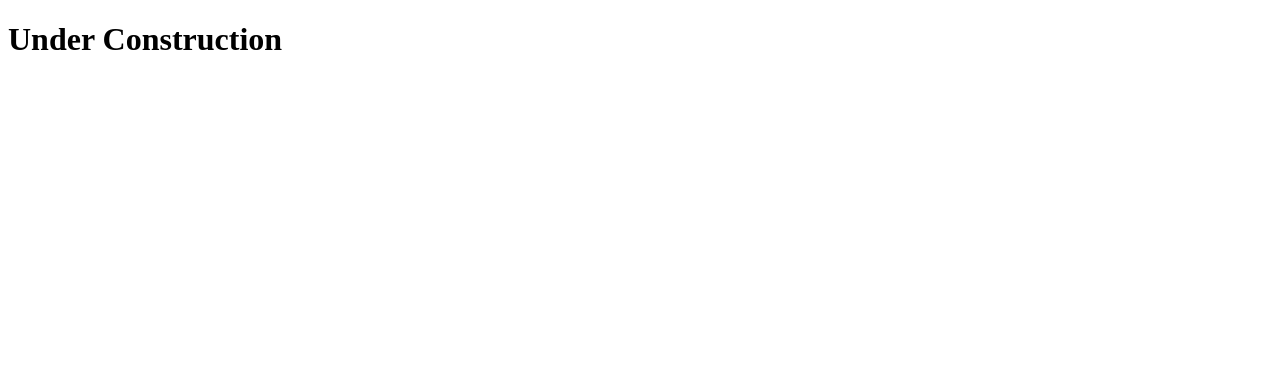
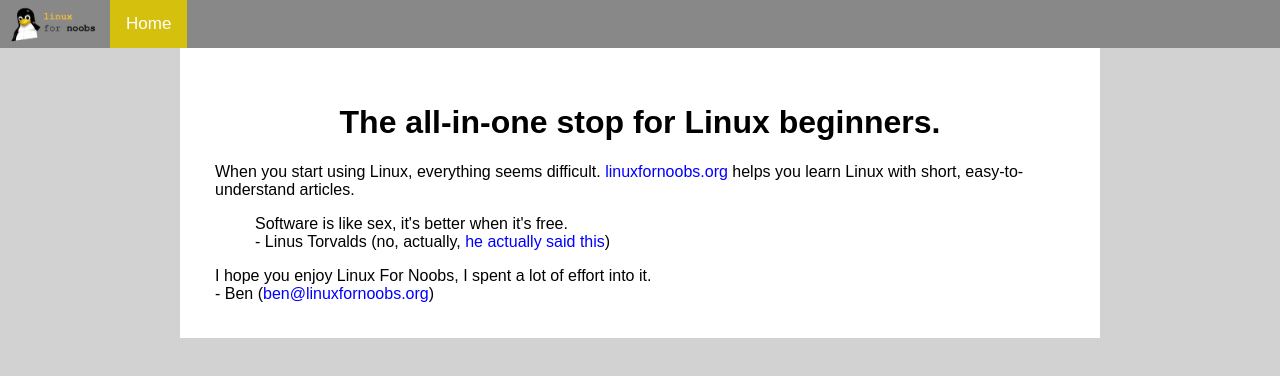
Before and after one commit to bendaws/linuxfornoobs, a plain HTML site: page index.html in a window 1280 px wide. Drawn offline with Linux system fonts and the light colour scheme.

Commit message:
Started the main website

```diff
--- /dev/null
+++ b/assets/css/style.css
@@ -0,0 +1,58 @@
+body {
+    font-family: Arial, Helvetica, sans-serif;
+    margin: 0px;
+}
+
+.topnav {
+    background-color: #888;
+    overflow: hidden;
+}
+
+.topnav a {
+    float: left;
+    color: #222;
+    text-align: center;
+    padding: 14px 16px;
+    text-decoration: none;
+    font-size: 17px;
+}
+
+.topnav a:hover {
+    text-decoration: none;
+    background-color: #ddd;
+    color: black;
+}
+
+.topnav a.active {
+    background-color: #d4c00d;
+    color: white;
+}
+
+html {
+    background-color: #d2d2d2;
+}
+
+.content {
+    display: block;
+    margin-left: auto;
+    margin-right: auto;
+    height: 100%;
+    padding: 35px;
+    background-color: #ffffff;
+    width: 850px;
+    align-items: center;
+}
+
+.content h1, h2 {
+    text-align: center;
+}
+
+a {
+    color: blue;
+    text-decoration: none;
+}
+
+a:hover {
+    color: blue;
+    text-decoration: underline;
+}
--- a/index.html
+++ b/index.html
@@ -1,10 +1,38 @@
+<!--
+Linux For Noobs <https://www.linuxfornoobs.org>
+(C) Copyright 2024 Ben Daws <ben@linuxfornoobs.org>
+Licensed under the MIT License
+-->
+
 <!DOCTYPE html>
+
 <html>
   <head>
-    <title>Under Construction</title>
+    <title>Linux For Noobs - Homepage</title>
+    <link rel="icon" type="image/x-icon" href="assets/png/favicon.png">
+    <link rel="stylesheet" href="assets/css/style.css">
+
+    <meta charset="UTF-8">
+    <meta name="description" content="The all-in-one stop for Linux beginners.">
+    <meta name="keywords" content="linux, linux beginners, debian, arch, ubuntu, linux mint, mint, fedora">
+    <meta name="author" content="Linux For Noobs">
+    <meta name="viewport" content="width=device-width, initial-scale=1.0">
   </head>
 
-  <body>
-    <h1>Under Construction</h1>
-  </body>
+  <div class="topnav">
+    <img src="assets/png/linuxfornoobs.png" height="50" style="margin-top: -2px; margin-left: 0px; position: absolute;">
+    <a class="active" href="https://linuxfornoobs.org" style="margin-left: 110px;">Home</a>
+  </div>
+
+  <div class="content">
+    <h1>The all-in-one stop for Linux beginners.</h1>
+    <p>When you start using Linux, everything seems difficult. <a href="https://linuxfornoobs.org">linuxfornoobs.org</a> helps you learn Linux with short, easy-to-understand articles.</p>
+    <blockquote>
+      Software is like sex, it's better when it's free.<br>
+      - Linus Torvalds (no, actually, <a href="https://x.com/Linus__Torvalds/status/296333253571387392">he actually said this</a>)
+    </blockquote>
+
+    I hope you enjoy Linux For Noobs, I spent a lot of effort into it.
+    <br>
+    - Ben (<a href="mailto:ben@linuxfornoobs.org">ben@linuxfornoobs.org</a>)
 </html>
```
Also changed, not shown: assets/png/favicon.png (added), assets/png/linuxfornoobs.png (added).
